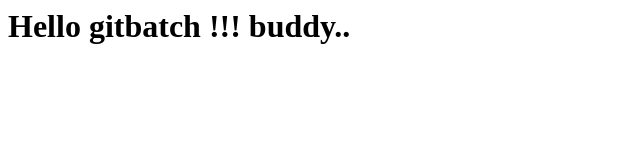
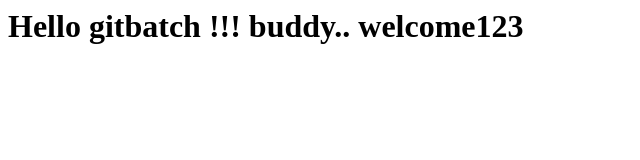
Before and after one commit to Tharanisirri/git, a plain HTML site: page index.html in a window 1280 px wide. Shown: the whole page, without its empty margins (0-640 px from the left). Drawn offline with Linux system fonts and the light colour scheme.

Commit message:
welcomecommit

```diff
--- a/index.html
+++ b/index.html
@@ -1,4 +1,5 @@
 <h1>
     Hello gitbatch !!!
     buddy..
+    welcome123
 </h1>
```
